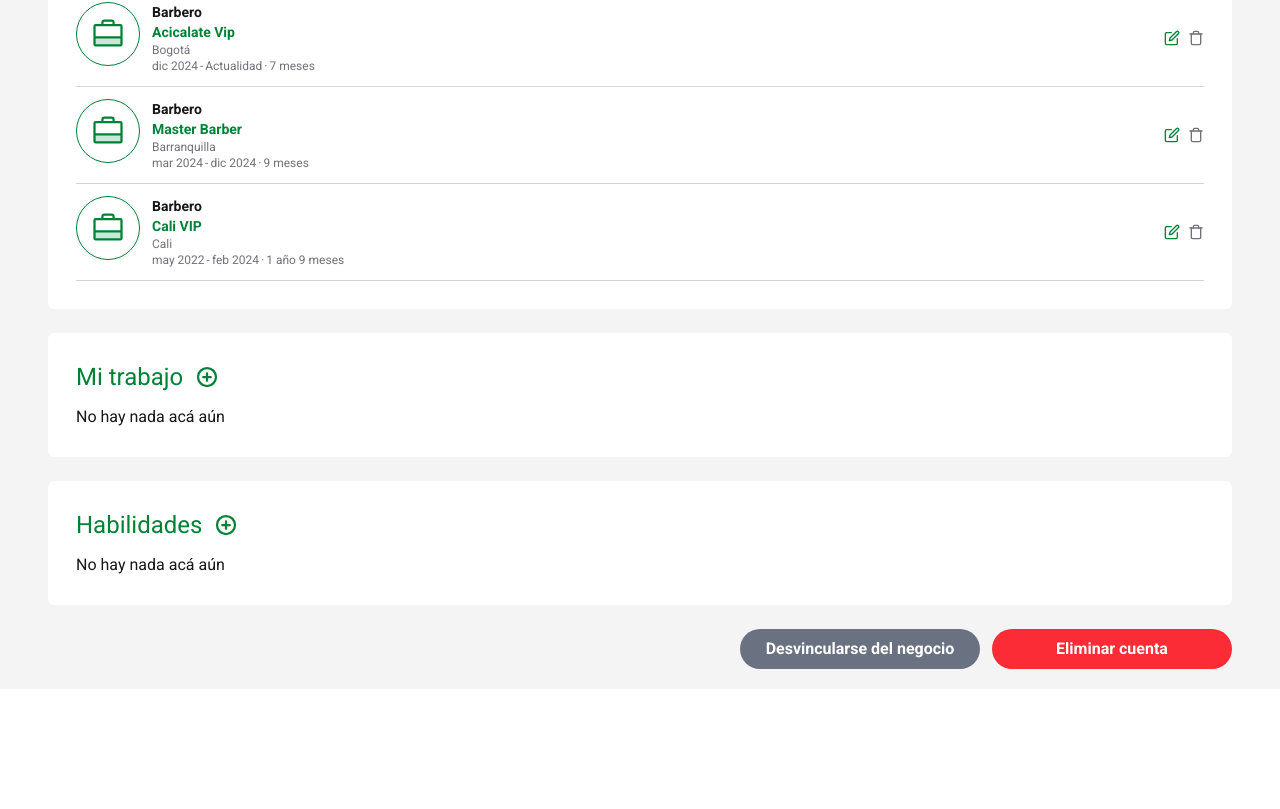
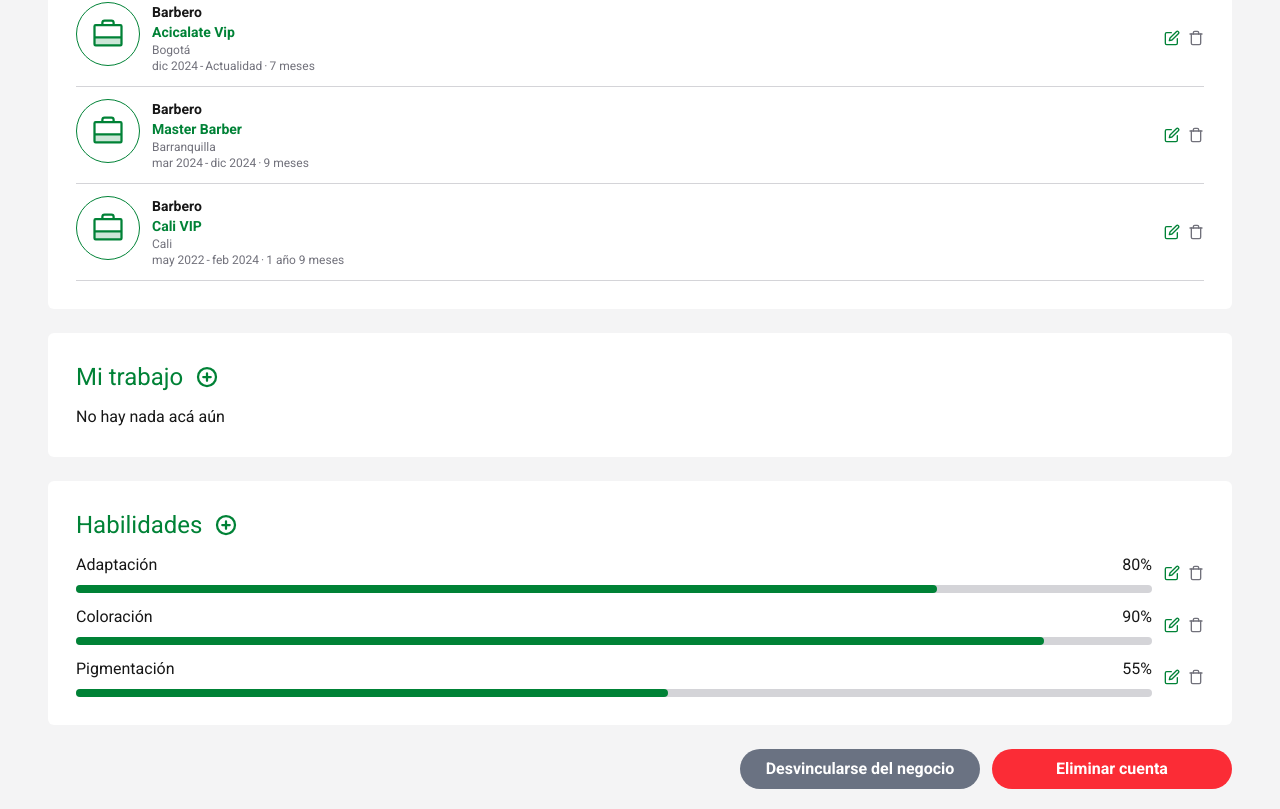
Before and after one commit to carlosed7641/beauty-booking, a Next.js app: page /admin/profile in a window 1280 px wide. Shown: the part 310-1119 px from the top of the page. Before the commit the page ends 999 px from the top, so only its background shows below. Built offline with nearby package versions, Linux system fonts and the light colour scheme.

Commit message:
wip profile skills

```diff
--- a/app/admin/(admin)/profile/index.ts
+++ b/app/admin/(admin)/profile/index.ts
@@ -1,2 +1,5 @@
+export * from './work-experience/WorkExperience'
+export * from './skills/Skills'
+
 export * from './work-experience/WorkExperienceItem'
 export * from './work-experience/WorkExperienceModal'
--- a/app/admin/(admin)/profile/page.tsx
+++ b/app/admin/(admin)/profile/page.tsx
@@ -1,7 +1,7 @@
 import { FaToggleOff, FaToggleOn } from 'react-icons/fa'
 import { PiPlusCircleBold } from 'react-icons/pi'
 import { UpdateProfile } from '@/components'
-import { WorkExperience } from './work-experience/WorkExperience'
+import { WorkExperience, Skills } from '.'
 
 export default function ProfilePage() {
     return (
@@ -41,19 +41,7 @@
                         }
                     </div>
                 </div>
-                <div className="bg-white w-full rounded-md p-7">
-                    <div className="flex justify-between md:justify-start md:gap-3 items-center mb-3 text-green-700">
-                        <span className="text-xl md:text-2xl">Habilidades</span>
-                        <PiPlusCircleBold className="text-2xl cursor-pointer" />
-                    </div>
-                    <div className="flex flex-col gap-3">
-                        {
-                            true ?
-                                <p>No hay nada acá aún</p>
-                                : <></>
-                        }
-                    </div>
-                </div>
+                <Skills />
                 <div className="flex flex-col md:flex-row justify-center md:justify-end gap-3">
                     <button className="md:w-60 py-2 bg-gray-500 hover:bg-gray-600 text-white font-bold rounded-full cursor-pointer">
                         Desvincularse del negocio
--- /dev/null
+++ b/app/admin/(admin)/profile/skills/Skills.tsx
@@ -0,0 +1,150 @@
+'use client'
+
+import { useEffect, useState } from 'react'
+import { FaRegCircleCheck, FaRegCircleXmark } from 'react-icons/fa6'
+import { FiEdit, FiTrash } from 'react-icons/fi'
+import { PiPlusCircleBold } from 'react-icons/pi'
+import { skills } from '@/util/fake-data'
+
+export const Skills = () => {
+
+    const [isAdding, setIsAdding] = useState(false)
+    const [error, setError] = useState('')
+    const [touched, setTouched] = useState(false)
+    const [value, setValue] = useState({ name: '', percentage: 0 })
+
+    const handleChangePercentage = (e: React.ChangeEvent<HTMLInputElement>) => {
+        const input = e.target.value
+
+        if (/^\d{0,3}$/.test(input)) {
+            if (input === '') {
+                setValue(prev => ({ ...prev, percentage: 0 }))
+                return
+            }
+
+            const number = parseInt(input, 10)
+
+            if (number >= 0 && number <= 100) {
+                setValue(prev => ({ ...prev, percentage: number }))
+            }
+        }
+    }
+
+    const handleKeyDown = (e: React.KeyboardEvent<HTMLInputElement>) => {
+        if (e.key === 'ArrowUp') {
+            e.preventDefault()
+            setValue(prev => {
+                const current = typeof prev.percentage === 'number' ? prev.percentage : 0
+                const percentage = current < 100 ? current + 1 : 100
+                return {
+                    ...prev,
+                    percentage
+                }
+            })
+        }
+
+        if (e.key === 'ArrowDown') {
+            e.preventDefault()
+            setValue(prev => {
+                const current = typeof prev.percentage === 'number' ? prev.percentage : 0
+                const percentage = current > 0 ? current - 1 : 0
+                return {
+                    ...prev,
+                    percentage
+                }
+            })
+        }
+    }
+
+    const handleChangeName = (e: React.ChangeEvent<HTMLInputElement>) => {
+        setValue(prev => ({
+            ...prev,
+            name: e.target.value
+        }))
+    }
+
+    const handleAddSkill = () => {
+        if (error || !value.name) return setError('Este campo no debe estar vacío')
+        console.log(value)
+        setValue({ name: '', percentage: 0 })
+        setIsAdding(false)
+        setTouched(false)
+    }
+
+    const handleToggleSkill = () => {
+        setValue({ name: '', percentage: 0 })
+        setIsAdding(prev => !prev)
+        setTouched(false)
+        setError('')
+    }
+
+    useEffect(() => {
+        if (touched) {
+            if (!value.name) setError('Este campo no debe estar vacío')
+            else setError('')
+        }
+    }, [value.name])
+
+
+    return (
+        <div className="bg-white w-full rounded-md p-7">
+            <div className="flex justify-between md:justify-start md:gap-3 items-center mb-3 text-green-700">
+                <span className="text-xl md:text-2xl">Habilidades</span>
+                <PiPlusCircleBold onClick={handleToggleSkill} className="text-2xl cursor-pointer" />
+            </div>
+            <div className="flex flex-col gap-3">
+                {
+                    skills.length > 0 ?
+                        <ul className="flex flex-col gap-3">
+                            {
+                                skills.map(({ name, percentage }) => (
+                                    <li key={name} className="flex gap-3">
+                                        <div className="flex flex-col gap-2 flex-1">
+                                            <div className="flex justify-between">
+                                                <span>{name}</span>
+                                                <span>{percentage}%</span>
+                                            </div>
+                                            <div className="w-full h-2 rounded-full bg-zinc-300">
+                                                <div style={{ width: `${percentage}%` }} className="bg-green-700 h-full rounded-full transition-all"></div>
+                                            </div>
+                                        </div>
+                                        <div className="flex gap-2 items-center">
+                                            <FiEdit className="text-green-700 cursor-pointer" />
+                                            <FiTrash className="text-zinc-500 cursor-pointer" />
+                                        </div>
+                                    </li>
+                                ))
+                            }
+                            {
+                                isAdding &&
+                                <li className="flex flex-col md:flex-row md:items-end gap-3">
+                                    <div className="flex flex-col flex-1 mt-3 gap-3 w-full">
+                                        <div className="flex flex-col md:flex-row gap-3">
+                                            <label className="flex-1 flex flex-col gap-2">
+                                                Ingresa la habilidad
+                                                <input onKeyDown={() => !touched && setTouched(true)} value={value.name} onChange={handleChangeName} className="border border-green-700 p-1 rounded-md focus:outline-0" type="text" placeholder="Ej: Delineado" />
+                                                {error && <span className="text-red-500">{error}</span>}
+                                            </label>
+                                            <label className="md:w-26 flex flex-col gap-2">
+                                                Porcentaje (%)
+                                                <input onKeyDown={handleKeyDown} onChange={handleChangePercentage} value={value.percentage} inputMode="numeric" className="border border-green-700 p-1 rounded-md focus:outline-0" type="text" />
+                                            </label>
+                                        </div>
+                                        <div className="w-full h-2 rounded-full bg-zinc-300">
+                                            <div style={{ width: `${value.percentage}%` }} className="bg-green-700 h-full rounded-full transition-all"></div>
+                                        </div>
+                                    </div>
+                                    <div className="flex gap-2 items-center justify-end">
+                                        <FaRegCircleCheck onClick={handleAddSkill} className="text-green-700 cursor-pointer" />
+                                        <FaRegCircleXmark onClick={handleToggleSkill} className="text-zinc-500 cursor-pointer" />
+                                    </div>
+                                </li>
+                            }
+                        </ul>
+                        :
+                        <p>No hay nada acá aún</p>
+                }
+            </div>
+        </div>
+    )
+}
--- a/app/admin/(admin)/profile/work-experience/WorkExperienceModal.tsx
+++ b/app/admin/(admin)/profile/work-experience/WorkExperienceModal.tsx
@@ -1,3 +1,5 @@
+'use client'
+
 import { useEffect } from 'react'
 import { useModal } from '@/store'
 import { Modal, ModalHeader } from '@/components'
--- a/app/layout.tsx
+++ b/app/layout.tsx
@@ -11,6 +11,7 @@
 // Step One change name
 // Merge step three-four
 // Field component in forms
+// Profile sections container
 // Map
 // Metadata
 
--- a/app/util/fake-data.ts
+++ b/app/util/fake-data.ts
@@ -428,3 +428,18 @@
     place: 'Cali'
   }
 ]
+
+export const skills = [
+  {
+    name: "Adaptación",
+    percentage: 80
+  },
+  {
+    name: "Coloración",
+    percentage: 90
+  },
+  {
+    name: "Pigmentación",
+    percentage: 55
+  }
+]
```
